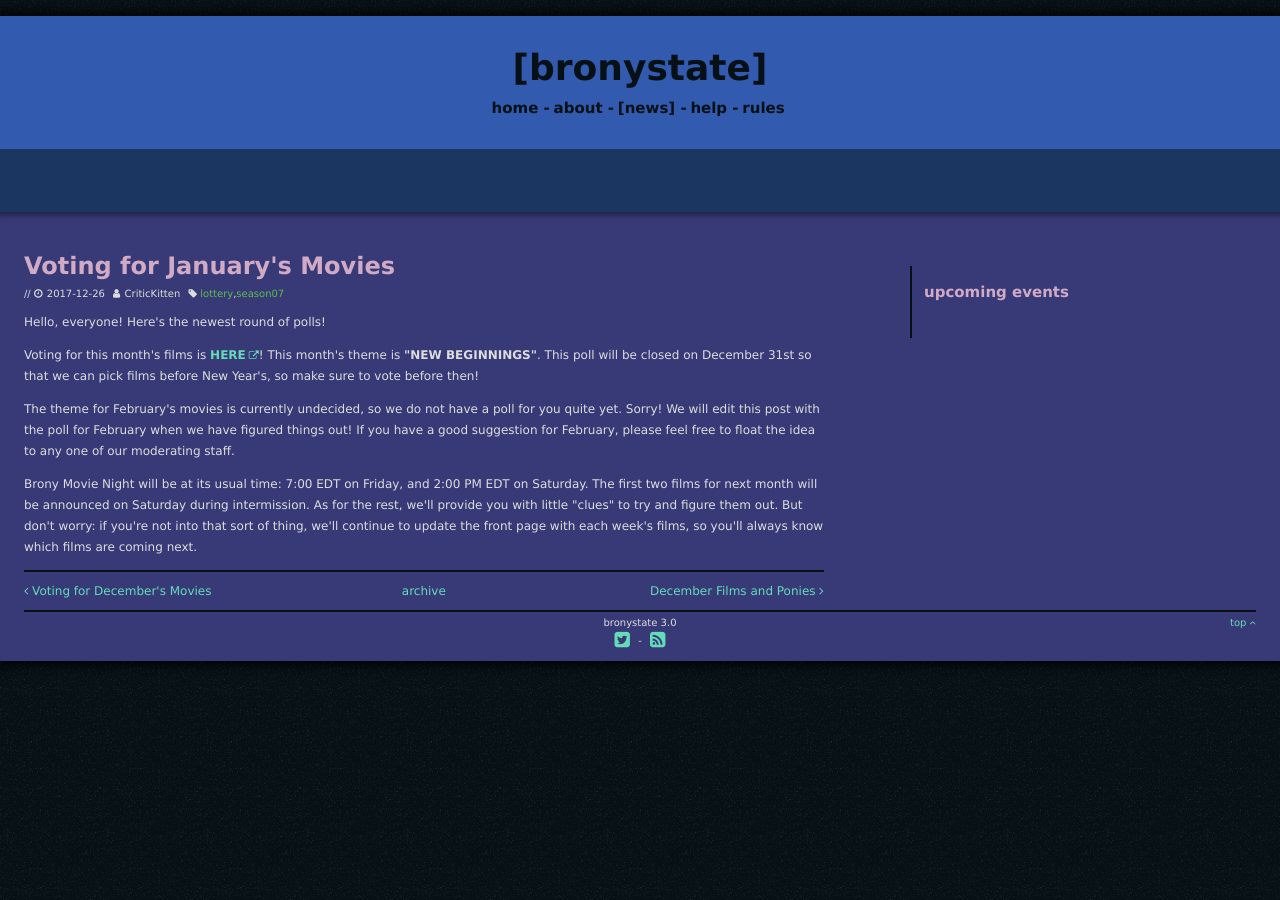
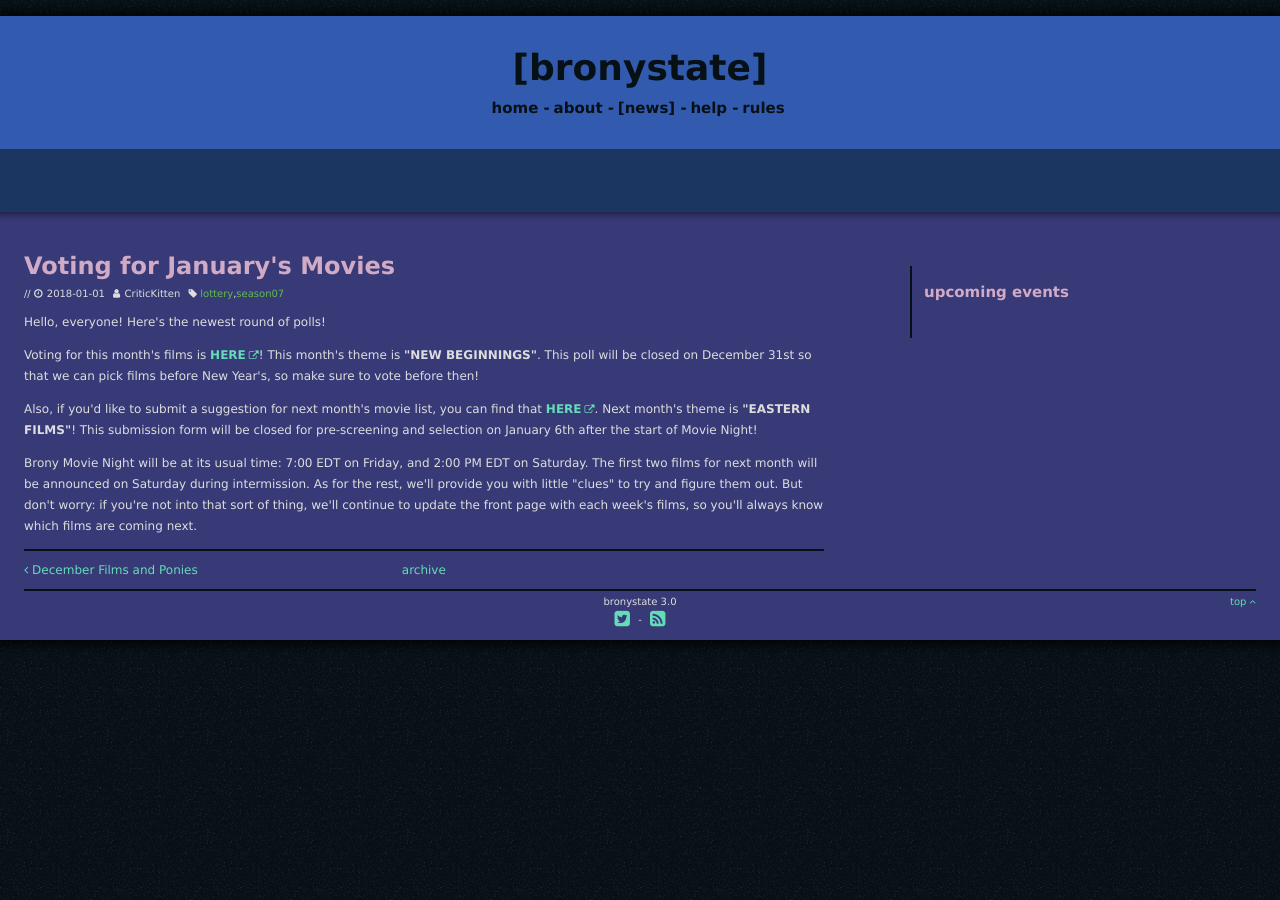
Before and after one commit to Bronystate/brstv3, a Jekyll site: the page built from _posts/2017-12-26-votejan18.md, in a window 1280 px wide. Built offline with Jekyll 4.4.1, drawn with Linux system fonts in a browser that asks for light colours; nearby versions of some CDN libraries.

Commit message:
Update 2017-12-26-votejan18.md

```diff
--- a/_posts/2017-12-26-votejan18.md
+++ b/_posts/2017-12-26-votejan18.md
@@ -1,6 +1,6 @@
 ---
 title: Voting for January's Movies
-date: 2017-12-26
+date: 2018-1-1
 author: CriticKitten
 tags: [lottery, season07]
 ---
@@ -9,8 +9,9 @@ Hello, everyone!  Here's the newest round of polls!
 
 Voting for this month's films is **[HERE][lotto]**!  This month's theme is **"NEW BEGINNINGS"**.  This poll will be closed on December 31st so that we can pick films before New Year's, so make sure to vote before then!
 
-The theme for February's movies is currently undecided, so we do not have a poll for you quite yet.  Sorry!  We will edit this post with the poll for February when we have figured things out!  If you have a good suggestion for February, please feel free to float the idea to any one of our moderating staff.
+Also, if you'd like to submit a suggestion for next month's movie list, you can find that **[HERE][lotto2]**.   Next month's theme is **"EASTERN FILMS"**!  This submission form will be closed for pre-screening and selection on January 6th after the start of Movie Night!
 
 Brony Movie Night will be at its usual time: 7:00 EDT on Friday, and 2:00 PM EDT on Saturday.  The first two films for next month will be announced on Saturday during intermission.  As for the rest, we'll provide you with little "clues" to try and figure them out.  But don't worry: if you're not into that sort of thing, we'll continue to update the front page with each week's films, so you'll always know which films are coming next.
 
 [lotto]: https://docs.google.com/forms/d/e/1FAIpQLSfj2KjR8tTH4BM17WDWkJjrk0Fmxhi3JqB2I0oTrXWYH58cAQ/viewform
+[lotto2]: https://docs.google.com/forms/d/e/1FAIpQLSdNZaqRvuA2otocKGCxSwquhHSUxOUHKzXbxYDll_ia8ehRwQ/viewform
```
